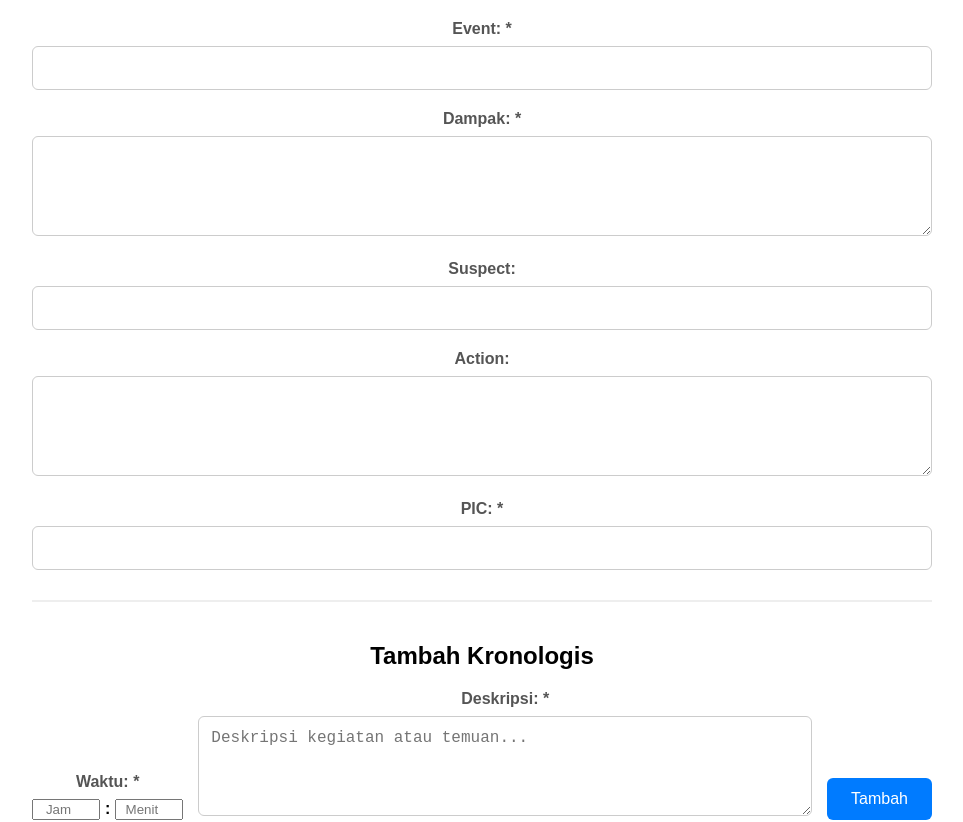
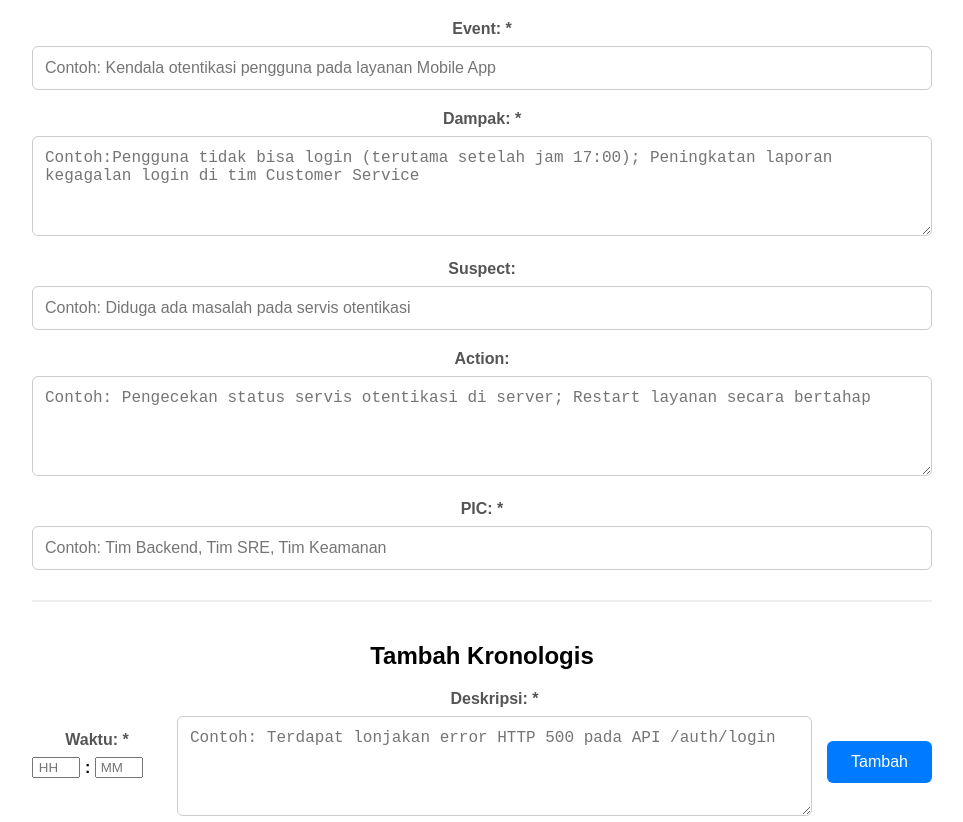
Before and after one commit to bostang/mir-app, a React (Create React App) app: page / in a window 1280 px wide. Shown: the part 240-1062 px from the top of the page, without its empty margins (158-1121 px from the left). Built offline with nearby package versions, Linux system fonts and the light colour scheme.

Commit message:
+3️⃣.1 : placeholder untuk membantu memudahkan pengisian serta styling untuk pengisian timestamp

```diff
--- a/src/components/Form.css
+++ b/src/components/Form.css
@@ -199,6 +199,8 @@ table tr:nth-child(even) {
 
 /* --- */
 
+/* ... (kode di atas tidak berubah) ... */
+
 /* Styling untuk input waktu yang dipecah */
 .timeline-input-group .time-fields {
   display: flex;
@@ -214,3 +216,46 @@ table tr:nth-child(even) {
 .timeline-input-group .time-separator {
   font-weight: bold;
 }
+
+/* Styling untuk input waktu yang dipecah */
+.timeline-input-group .time-fields {
+  display: flex;
+  align-items: center;
+  gap: 5px;
+}
+
+.timeline-input-group .time-fields input[type="number"] {
+  width: 40px;
+  text-align: center;
+}
+
+.timeline-input-group .time-separator {
+  font-weight: bold;
+}
+
+/* --- PERUBAHAN DI SINI --- */
+
+.timeline-input-group {
+  display: flex;
+  gap: 15px;
+  align-items: center; /* Mengubah dari flex-start menjadi center */
+  flex-wrap: wrap;
+}
+
+.timeline-input-group .time-input {
+  /* Biarkan flexbox mengatur lebar, namun berikan ukuran minimal */
+  flex: 0 0 auto;
+  min-width: 130px;
+}
+
+.timeline-input-group .description-input {
+  flex: 1;
+  min-width: 250px;
+}
+
+.timeline-input-group button {
+  flex-shrink: 0;
+  white-space: nowrap;
+  /* Tambahan margin untuk sedikit ruang */
+  margin-top: 15px;
+}
--- a/src/components/IncidentForm.js
+++ b/src/components/IncidentForm.js
@@ -74,13 +74,11 @@ const IncidentForm = () => {
       const itemToSave = { timestamp, description: newTimelineItem.description };
 
       if (editingIndex !== null) {
-        // Logika untuk mengedit item
         const updatedTimeline = [...timelineData];
         updatedTimeline[editingIndex] = itemToSave;
         setTimelineData(updatedTimeline);
         setEditingIndex(null);
       } else {
-        // Logika untuk menambah item baru
         setTimelineData([...timelineData, itemToSave]);
       }
       setNewTimelineItem({ jam: '', menit: '', description: '' });
@@ -96,7 +94,7 @@ const IncidentForm = () => {
     const [jam, menit] = item.timestamp.split(':');
     setNewTimelineItem({ jam, menit, description: item.description });
     setEditingIndex(index);
-    window.scrollTo({ top: 0, behavior: 'smooth' }); // Gulir ke atas
+    window.scrollTo({ top: 0, behavior: 'smooth' });
   };
 
   // Handler untuk menghapus item timeline
@@ -134,17 +132,47 @@ const IncidentForm = () => {
     }
   };
 
-  // Handler saat form disubmit
+  // Handler saat form disubmit (sekarang untuk menyimpan/mengunduh file)
   const handleSubmit = (e) => {
     e.preventDefault();
     const errors = validateForm();
     if (Object.keys(errors).length === 0) {
+      // 1. Siapkan data laporan
       const finalReport = {
-        ...formData,
+        event: formData.event,
+        dampak: formData.impact,
+        suspect: formData.suspect,
+        action: formData.action,
+        pic: formData.pic,
         timeline: timelineData,
       };
-      console.log('Final Report:', finalReport);
-      alert('Laporan berhasil dibuat! Cek console untuk melihat datanya.');
+
+      // 2. Ubah objek laporan menjadi string JSON yang rapi
+      const jsonString = JSON.stringify(finalReport, null, 2);
+
+      // 3. Buat objek Blob dari string JSON
+      const blob = new Blob([jsonString], { type: 'application/json' });
+
+      // 4. Buat URL untuk objek Blob
+      const url = URL.createObjectURL(blob);
+
+      // 5. Buat elemen <a> sementara untuk memicu unduhan
+      const a = document.createElement('a');
+      a.href = url;
+
+      // 6. Tentukan nama file. Gunakan nama event untuk penamaan yang lebih dinamis.
+      const filename = `${formData.event.trim() || 'Laporan MIR'}.json`.replace(/[^\w\s\.]/gi, '_');
+      a.download = filename;
+
+      // 7. Tambahkan elemen <a> ke body, klik, lalu hapus
+      document.body.appendChild(a);
+      a.click();
+      document.body.removeChild(a);
+
+      // 8. Hapus URL objek untuk membersihkan memori
+      URL.revokeObjectURL(url);
+
+      alert('Laporan berhasil disimpan dan diunduh!');
     } else {
       setFormErrors(errors);
       alert('Terdapat data yang belum diisi dengan benar. Mohon periksa kembali.');
@@ -155,7 +183,6 @@ const IncidentForm = () => {
     <div className="form-container">
       <h1>Major Incident Report (MIR) Generator 📝</h1>
 
-      {/* Input untuk memuat file JSON */}
       <div className="file-load-section">
         <h2>Muat Laporan</h2>
         <label htmlFor="json-file" className="file-label">Pilih File JSON</label>
@@ -170,29 +197,62 @@ const IncidentForm = () => {
       <form onSubmit={handleSubmit}>
         <div className="form-group">
           <label htmlFor="event">Event: *</label>
-          <input type="text" id="event" name="event" value={formData.event} onChange={handleInputChange} />
+          <input
+            type="text"
+            id="event"
+            name="event"
+            value={formData.event}
+            onChange={handleInputChange}
+            placeholder="Contoh: Kendala otentikasi pengguna pada layanan Mobile App"
+          />
           {formErrors.event && <p className="error-message">⚠️ {formErrors.event}</p>}
         </div>
         <div className="form-group">
           <label htmlFor="impact">Dampak: *</label>
-          <textarea id="impact" name="impact" value={formData.impact} onChange={handleInputChange}></textarea>
+          <textarea
+            id="impact"
+            name="impact"
+            value={formData.impact}
+            onChange={handleInputChange}
+            placeholder="Contoh:Pengguna tidak bisa login (terutama setelah jam 17:00); Peningkatan laporan kegagalan login di tim Customer Service"
+          ></textarea>
           {formErrors.impact && <p className="error-message">⚠️ {formErrors.impact}</p>}
         </div>
         <div className="form-group">
           <label htmlFor="suspect">Suspect:</label>
-          <input type="text" id="suspect" name="suspect" value={formData.suspect} onChange={handleInputChange} />
+          <input
+            type="text"
+            id="suspect"
+            name="suspect"
+            value={formData.suspect}
+            onChange={handleInputChange}
+            placeholder="Contoh: Diduga ada masalah pada servis otentikasi"
+          />
         </div>
         <div className="form-group">
           <label htmlFor="action">Action:</label>
-          <textarea id="action" name="action" value={formData.action} onChange={handleInputChange}></textarea>
+          <textarea
+            id="action"
+            name="action"
+            value={formData.action}
+            onChange={handleInputChange}
+            placeholder="Contoh: Pengecekan status servis otentikasi di server; Restart layanan secara bertahap"
+          ></textarea>
+          {formErrors.action && <p className="error-message">⚠️ {formErrors.action}</p>}
         </div>
         <div className="form-group">
           <label htmlFor="pic">PIC: *</label>
-          <input type="text" id="pic" name="pic" value={formData.pic} onChange={handleInputChange} />
+          <input
+            type="text"
+            id="pic"
+            name="pic"
+            value={formData.pic}
+            onChange={handleInputChange}
+            placeholder="Contoh: Tim Backend, Tim SRE, Tim Keamanan"
+          />
           {formErrors.pic && <p className="error-message">⚠️ {formErrors.pic}</p>}
         </div>
 
-        {/* --- Bagian Timeline --- */}
         <div className="timeline-input-section">
           <h2>Tambah Kronologis</h2>
           <div className="timeline-input-group">
@@ -203,7 +263,7 @@ const IncidentForm = () => {
                   type="number"
                   id="jam"
                   name="jam"
-                  placeholder="Jam"
+                  placeholder="HH"
                   value={newTimelineItem.jam}
                   onChange={handleTimelineChange}
                   min="0"
@@ -214,7 +274,7 @@ const IncidentForm = () => {
                   type="number"
                   id="menit"
                   name="menit"
-                  placeholder="Menit"
+                  placeholder="MM"
                   value={newTimelineItem.menit}
                   onChange={handleTimelineChange}
                   min="0"
@@ -228,7 +288,7 @@ const IncidentForm = () => {
               <textarea
                 id="description"
                 name="description"
-                placeholder="Deskripsi kegiatan atau temuan..."
+                placeholder="Contoh: Terdapat lonjakan error HTTP 500 pada API /auth/login"
                 value={newTimelineItem.description}
                 onChange={handleTimelineChange}
               ></textarea>
```
